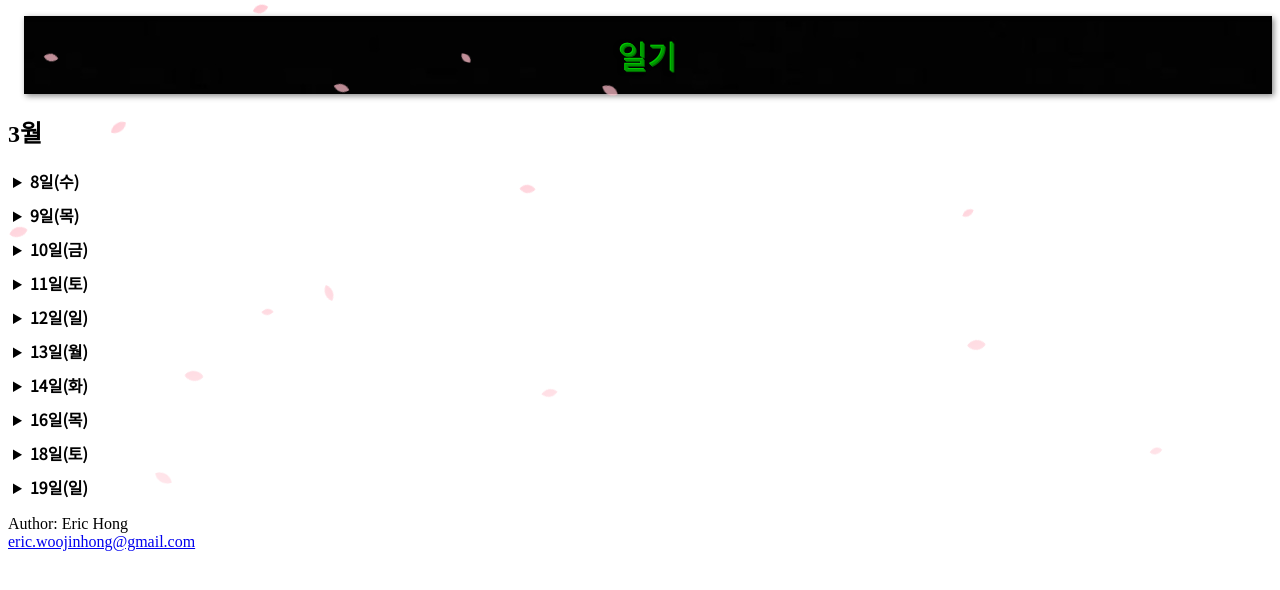
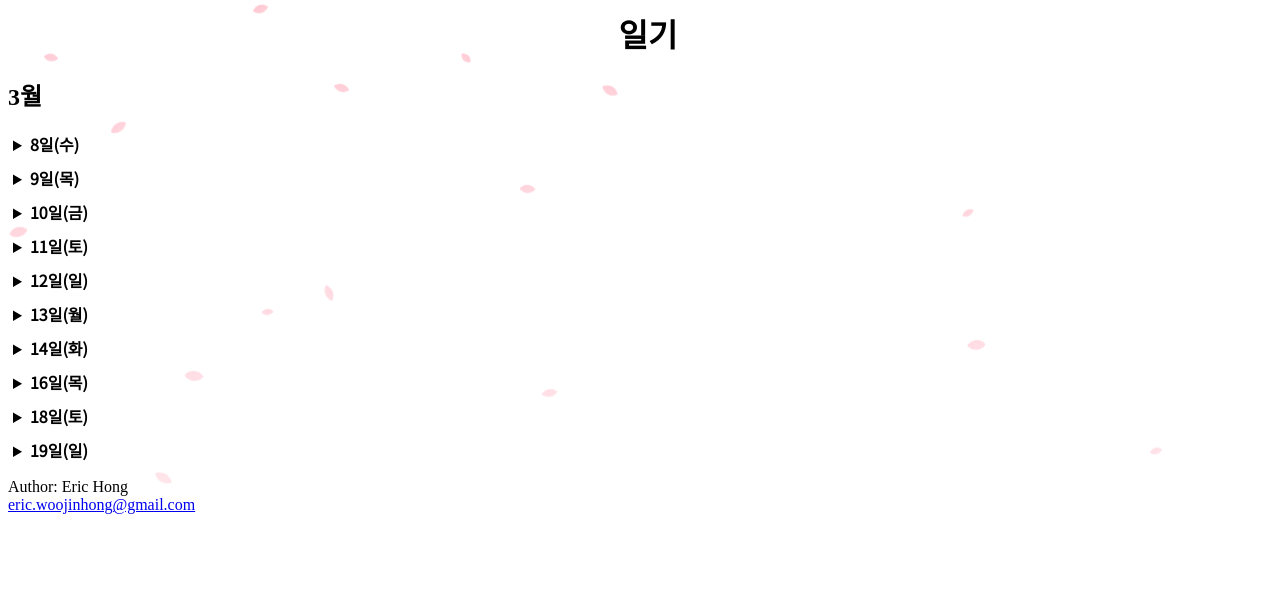
Before and after one commit to jashinpunch/jashinpunch.github.io, a plain HTML site: page index.html in a window 1280 px wide. Shown: the top 590 px of the page. Drawn offline with Linux system fonts and the light colour scheme.

Commit message:
minus cat

```diff
--- a/style.css
+++ b/style.css
@@ -2,18 +2,7 @@ h1 {
 
     text-align: center; margin-top: 10px;
     font-size: 32px;
-    text-shadow: -1px -1px #0c0, 1px 1px #060, -3px 0 4px #000;
-    font-family:Arial, Helvetica, sans-serif;
-    color: #090;
-    padding:16px;
-    font-weight:lighter;
-    -moz-box-shadow: 2px 2px 6px #888;
-    -webkit-box-shadow: 2px 2px 6px #888;
-    box-shadow:2px 2px 6px #888;
-    text-align:center;
-    display:block;
-    margin:16px;
-    background-image:url(cat.jpg);
+
 
 
 }
```
